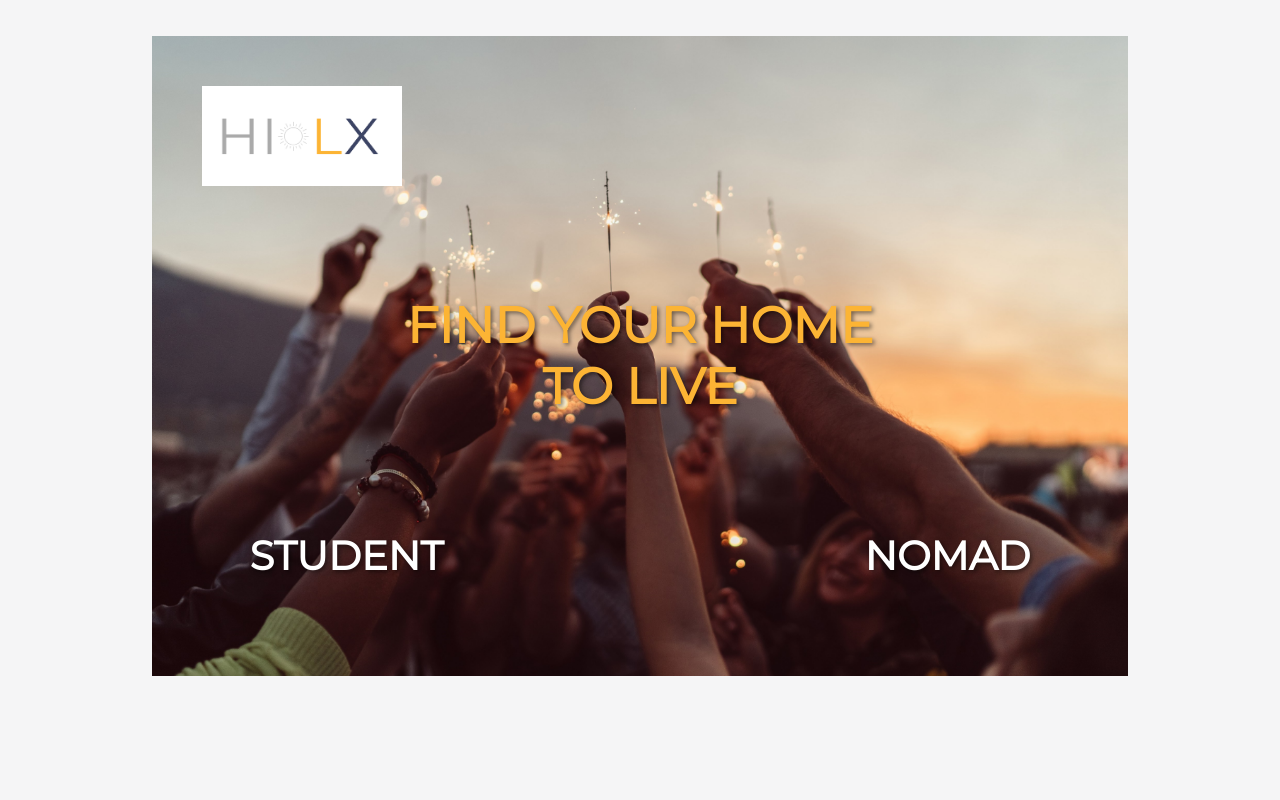
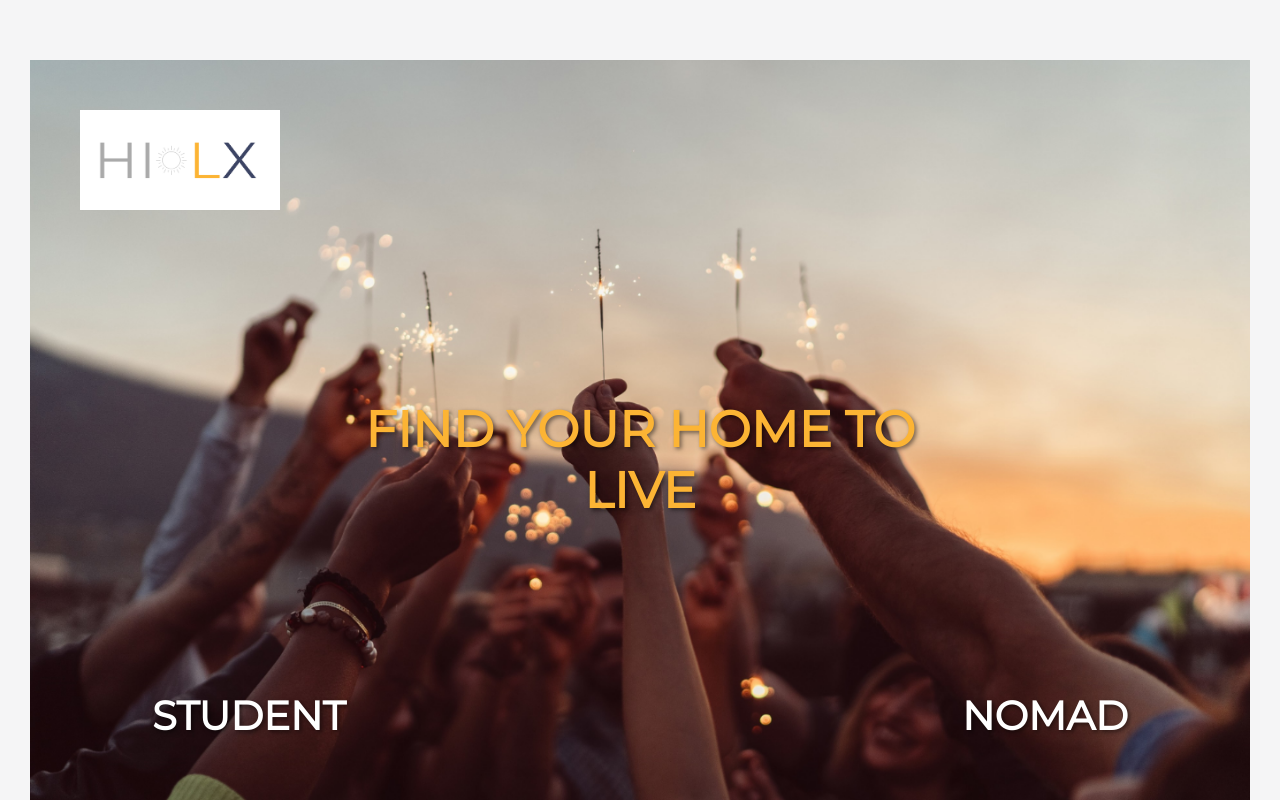
Before and after one commit to GREAT-RE/frontend, a React (Create React App) app: page / in a window 1280 px wide. Shown: the top 800 px of the page. Built offline with nearby package versions, Linux system fonts and the light colour scheme.

Commit message:
style changes

```diff
--- a/src/pages/HomePage/HomePage.css
+++ b/src/pages/HomePage/HomePage.css
@@ -4,13 +4,13 @@
   align-items: center;
   justify-content: center;
   padding: 30px;
-  margin-top: -100px;
+  margin-top: 30px;
 }
 
 .image-container {
   position: relative;
-  width: 80%;
-  height: 80%;
+  width: 100%;
+  height: 100%;
   background-size: cover;
 }
 
```
